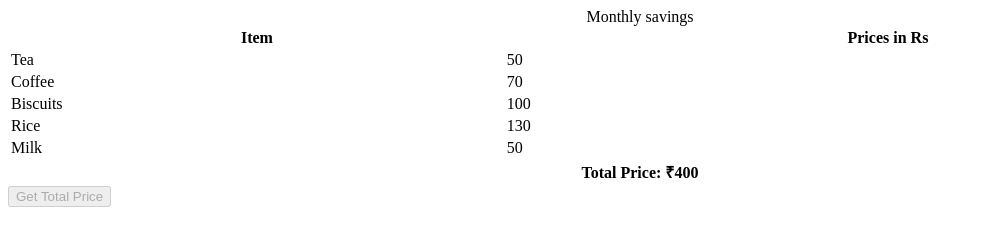
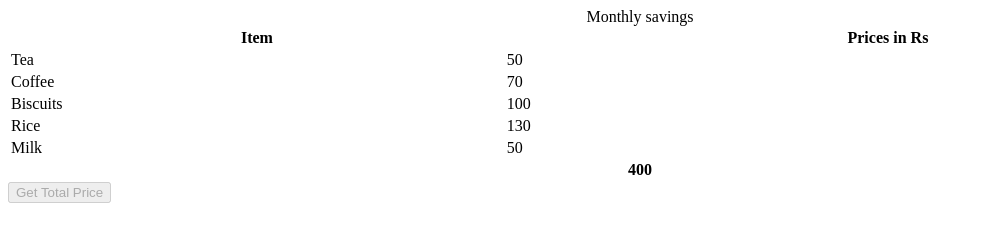
Before and after one commit to acciojob/grofers-checkout-ritikj0536, a website: page main.html in a window 1280 px wide. Both pictures are taken after a click on the button "Get Total Price". Shown: the whole page, without its empty margins (0-983 px from the left). Drawn offline with Linux system fonts and the light colour scheme.

Commit message:
created a submission

```diff
--- a/main.html
+++ b/main.html
@@ -1,11 +1,12 @@
 <!DOCTYPE html>
-<html>
+<html lang="en">
 <head>
   <meta charset="UTF-8">
   <title>Grofers Checkout</title>
 </head>
 <body>
-  <table style="width: 100%">
+
+  <table style="width: 100%;">
     <caption>Monthly savings</caption>
     <tr>
       <th>Item</th>
@@ -18,32 +19,7 @@
     <tr><td class="item">Milk</td><td class="price">50</td></tr>
   </table>
 
-  <script>
-    const getSumBtn = document.createElement("button");
-    getSumBtn.append("Get Total Price");
-    document.body.appendChild(getSumBtn);
-
-    const getSum = () => {
-      const priceCells = document.querySelectorAll(".price");
-      let total = 0;
-      priceCells.forEach(cell => {
-        total += Number(cell.textContent);
-      });
-
-      const table = document.querySelector("table");
-      const totalRow = document.createElement("tr");
-      const totalCell = document.createElement("td");
-      totalCell.setAttribute("colspan", "2");
-      totalCell.style.fontWeight = "bold";
-      totalCell.style.textAlign = "center";
-      totalCell.textContent = `Total Price: ₹${total}`;
-      totalRow.appendChild(totalCell);
-      table.appendChild(totalRow);
-
-      getSumBtn.disabled = true;
-    };
-
-    getSumBtn.addEventListener("click", getSum);
-  </script>
+  <!-- JS link -->
+  <script src="script.js"></script>
 </body>
 </html>
--- a/script.js
+++ b/script.js
@@ -1,33 +1,29 @@
 const getSumBtn = document.createElement("button");
-getSumBtn.append("Get Total Price");
+getSumBtn.textContent = "Get Total Price";
 document.body.appendChild(getSumBtn);
 
 const getSum = () => {
   const prices = document.querySelectorAll(".price");
   let total = 0;
 
-  // Add all price values (even if they’re edited)
-  prices.forEach((cell) => {
-    total += parseFloat(cell.textContent) || 0; // handles empty or invalid values
+  prices.forEach(cell => {
+    total += Number(cell.textContent) || 0;
   });
 
   const table = document.querySelector("table");
-  const newRow = document.createElement("tr");
-  const totalCell = document.createElement("td");
+  const row = document.createElement("tr");
+  const cell = document.createElement("td");
 
-  // ✅ Cypress expects this element
-  totalCell.id = "ans";
-  totalCell.colSpan = 2;
-  totalCell.style.textAlign = "center";
-  totalCell.style.fontWeight = "bold";
+  cell.id = "ans";        // required
+  cell.colSpan = 2;       // merge both columns
+  cell.textContent = total; // only number, no text
 
-  // ✅ Must contain ONLY the total number (not extra words)
-  totalCell.textContent = total;
+  cell.style.textAlign = "center";
+  cell.style.fontWeight = "bold";
 
-  newRow.appendChild(totalCell);
-  table.appendChild(newRow);
+  row.appendChild(cell);
+  table.appendChild(row);
 
-  // Optional: disable button to avoid duplicates
   getSumBtn.disabled = true;
 };
 
```
